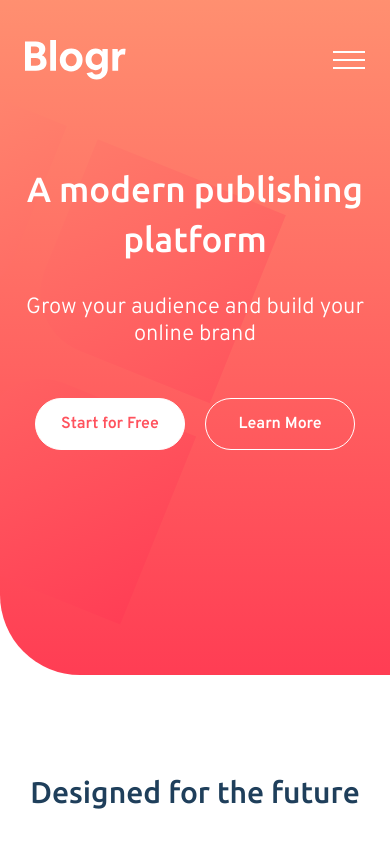
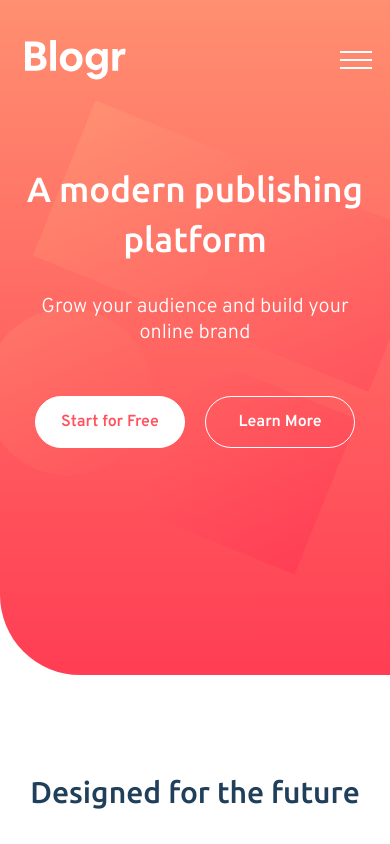
Before and after one commit to arvincaparros/blogr-landing-page, a plain HTML site: page index.html in a window 390 px wide. Shown: the top 844 px of the page. Drawn offline with Linux system fonts and the light colour scheme.

Commit message:
3rd commit

```diff
--- a/style.css
+++ b/style.css
@@ -501,11 +501,12 @@ footer nav .connect li a:hover {
   /* Header Mobile Style */
   header {
     height: 80vh;
+    width: 100%;
+    margin-right: 0;
     background: url(images/bg-pattern-intro-mobile.svg), linear-gradient(to bottom, hsl(13, 100%, 72%), hsl(353, 100%, 62%));
-    background-size: 210%;
+    background-size: cover;
     background-repeat: no-repeat;
     background-position: center;
-    background-position-x: -410px;
     border-bottom-left-radius: 80px;
   }
   header nav .row {
@@ -524,24 +525,24 @@ footer nav .connect li a:hover {
   /* hamburger button */
   header nav .row .hamburger-button {
     display: block;
+    width: 25px;
   }
 
   /* Intro */
   header .intro {
     margin-top: 40px;
+    padding: 0 25px;
   }
 
   header .intro h1 {
     font-weight: 500;
     font-size: 35px;
-    padding: 0 25px;
     line-height: 50px;
   }
 
   header .intro p {
-    font-size: 22px;
+    font-size: 20px;
     margin-top: 30px;
-    padding: 0 25px;
   }
 
   header .intro .intro-button {
@@ -552,13 +553,11 @@ footer nav .connect li a:hover {
 
   header .intro .intro-button a:first-of-type {
     width: 150px;
-    padding: 15px 20px;
     border-radius: 30px;
   }
 
   header .intro .intro-button a:last-of-type {
     width: 150px;
-    padding: 15px 20px;
     border-radius: 30px;
   }
   /* --------------->Header Mobile Style End<--------------- */
```
